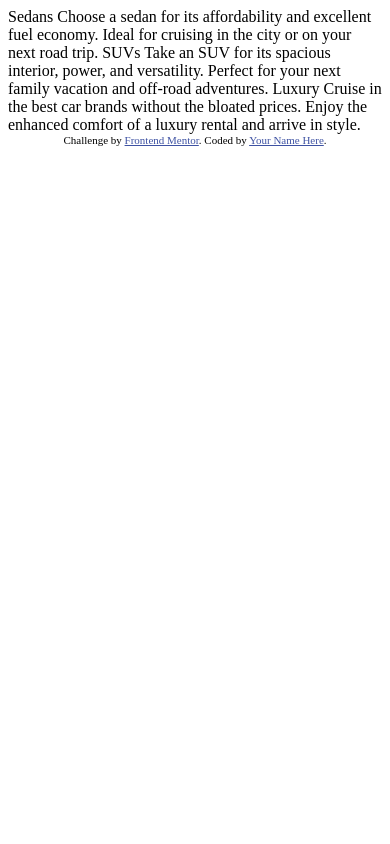
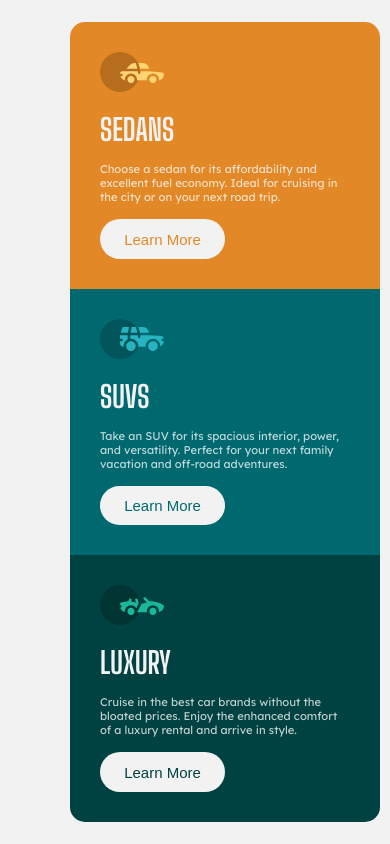
Before and after one commit to spowell0162/3-column-preview-card-component-main, a plain HTML site: page index.html in a window 390 px wide. Drawn offline with Linux system fonts and the light colour scheme.

Commit message:
Added most of the styling for mobile view

```diff
--- a/index.html
+++ b/index.html
@@ -5,28 +5,48 @@
   <meta name="viewport" content="width=device-width, initial-scale=1.0"> <!-- displays site properly based on user's device -->
 
   <link rel="icon" type="image/png" sizes="32x32" href="./images/favicon-32x32.png">
+  <link rel="stylesheet" href="style.css">
+  <link rel="preconnect" href="https://fonts.googleapis.com">
+  <link rel="preconnect" href="https://fonts.gstatic.com" crossorigin>
+  <link href="https://fonts.googleapis.com/css2?family=Big+Shoulders+Display:wght@700&family=Lexend+Deca&display=swap" rel="stylesheet">
+  <title>Frontend Mentor | 3-column preview card component</title>
+</head>
 
-  <title>Frontend Mentor | 3-column preview card component</title>
-
-  <!-- Feel free to remove these styles or customise in your own stylesheet 👍 -->
-  <style>
-    .attribution { font-size: 11px; text-align: center; }
-    .attribution a { color: hsl(228, 45%, 44%); }
-  </style>
-</head>
 <body>
 
-  Sedans
-  Choose a sedan for its affordability and excellent fuel economy. Ideal for cruising in the city
-  or on your next road trip.
+  <div class="container">
 
-  SUVs
-  Take an SUV for its spacious interior, power, and versatility. Perfect for your next family vacation
-  and off-road adventures.
+    <div class="block block-1">
+      <div class="icon-container">
+        <img src="images/icon-sedans.svg" alt="A minimalist illustration of a sedan.">
+      </div>
+      <h2>Sedans</h2>
+      <p>Choose a sedan for its affordability and excellent fuel economy. Ideal for cruising in the city
+        or on your next road trip.</p>
+      <button class="button-1">Learn More</button>
+    </div>
 
-  Luxury
-  Cruise in the best car brands without the bloated prices. Enjoy the enhanced comfort of a luxury
-  rental and arrive in style.
+    <div class="block block-2">
+      <div class="icon-container">
+        <img src="images/icon-suvs.svg" alt="A minimalist illustration of an suv.">
+      </div>
+      <h2>SUVs</h2>
+      <p>Take an SUV for its spacious interior, power, and versatility. Perfect for your next family vacation
+        and off-road adventures.</p>
+      <button class="button-2">Learn More</button>
+    </div>
+
+    <div class="block block-3">
+      <div class="icon-container">
+        <img src="images/icon-luxury.svg" alt="A minimalist illustration of a luxury car.">
+      </div>
+      <h2>Luxury</h2>
+      <p>Cruise in the best car brands without the bloated prices. Enjoy the enhanced comfort of a luxury
+        rental and arrive in style.</p>
+      <button class="button-3">Learn More</button>
+    </div>
+
+  </div>
 
   <div class="attribution">
     Challenge by <a href="https://www.frontendmentor.io?ref=challenge" target="_blank">Frontend Mentor</a>.
--- /dev/null
+++ b/style.css
@@ -0,0 +1,91 @@
+/* Reset */
+
+* {
+    margin: 0;
+    padding: 0;
+}
+
+/* General styling */
+
+body {
+    display: flex;
+    flex-direction: column;
+    justify-content: center;
+    align-items: center;
+    min-height: 100vh;
+    background-color: hsl(0, 0%, 95%);
+}
+
+html {
+    font-size: 15px;
+}
+
+h2 {
+    font-family: 'Big Shoulders Display', cursive;
+    text-transform: uppercase;
+    font-weight: 700;
+    color: hsl(0, 0%, 95%);
+    font-size: 2rem;
+}
+
+p {
+    font-family: 'Lexend Deca', sans-serif;
+    font-weight: 400;
+    color: hsla(0, 0%, 100%, 0.75);
+    font-size: 0.75rem;
+}
+
+/* Design */
+
+.container {
+    width: 250px;
+    margin: 20px;
+}
+
+.block {
+    width: 100%;
+    display: flex;
+    flex-direction: column;
+    padding: 2rem;
+    gap: 1rem;
+}
+
+.block-1 {
+    background-color: hsl(31, 77%, 52%);
+    border-radius: 1em 1em 0 0;
+}
+
+.block-2 {
+    background-color: hsl(184, 100%, 22%);
+}
+
+.block-3 {
+    background-color: hsl(179, 100%, 13%);
+    border-radius: 0 0 1em 1em;
+}
+
+button {
+    width: 50%;
+    background-color: hsl(0, 0%, 95%);
+    font-size: 1rem;
+    border: none;
+    border-radius: 100px;
+    padding: 0.75rem;
+    text-align: center;
+}
+
+.button-1 {
+    color: hsl(31, 77%, 52%);
+}
+
+.button-2 {
+    color: hsl(184, 100%, 22%);
+}
+
+.button-3 {
+    color: hsl(179, 100%, 13%);
+}
+
+.attribution {
+    display: none;
+}
```
